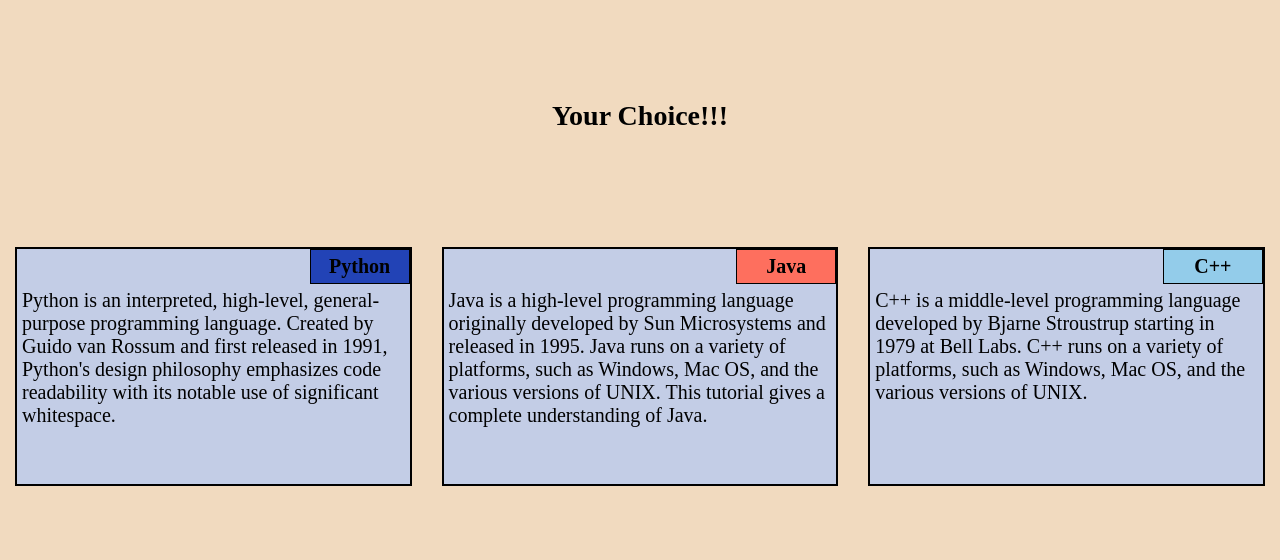
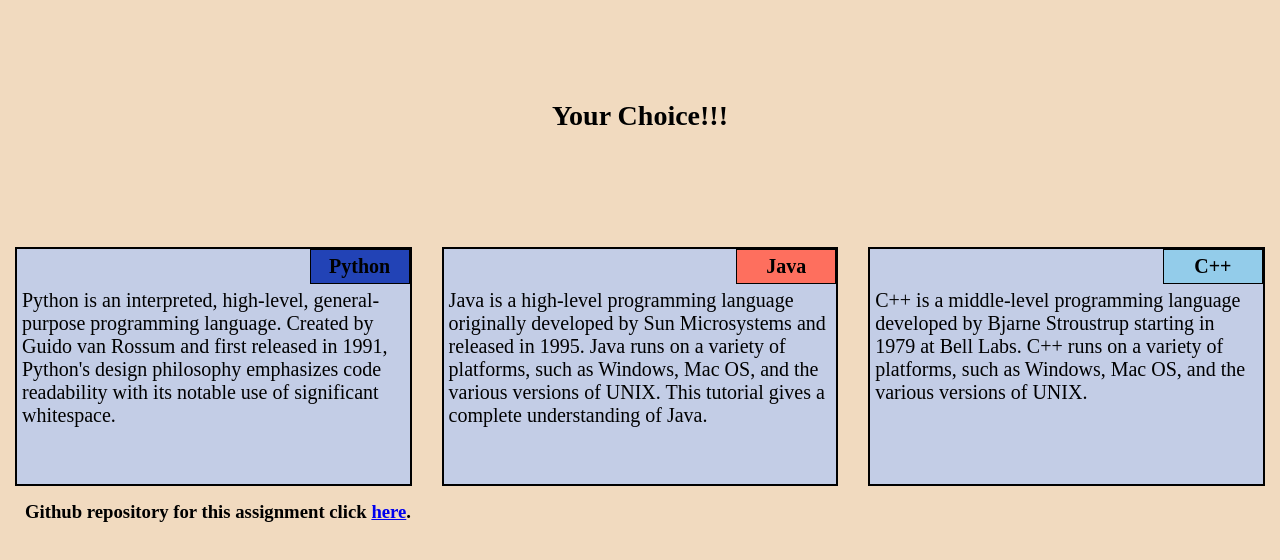
Before and after one commit to sauravwaghade19/HTML-CSS-JS, a plain HTML site: page Module2-Solutions/index.html in a window 1280 px wide. Drawn offline with Linux system fonts and the light colour scheme.

Commit message:
link for repo is added

```diff
--- a/Module2-Solutions/index.html
+++ b/Module2-Solutions/index.html
@@ -26,5 +26,9 @@
         <p class="lan3">C++</p>
             <p class="content">C++ is a middle-level programming language developed by Bjarne Stroustrup starting in 1979 at Bell Labs. C++ runs on a variety of platforms, such as Windows, Mac OS, and the various versions of UNIX.</p>
     </div>
+</section>
+<h3>Github repository for this assignment click
+    <a href="https://github.com/sauravwaghade19/HTML-CSS-JS-for-web-developers/tree/master/Module2-Solutions" target="_blank">here</a>.
+</h3>
 </body>
 </html>
--- a/Module2-Solutions/style.css
+++ b/Module2-Solutions/style.css
@@ -6,12 +6,20 @@
     padding: 0;
     font-family: "Times New Roman", Times, serif;
     background-color: #f1dabf;
+    text-align: left;
 }
 h1 {
     margin: 100px;
     text-align: center;
     font-weight: bold;
     font-size: 175%;
+}
+h3 {
+    text-align: left;
+    margin: 100px
+    font-weight:50%;
+    margin-top: 150px;
+    padding-left: 25px;
 }
 section {
     position: relative;
```
